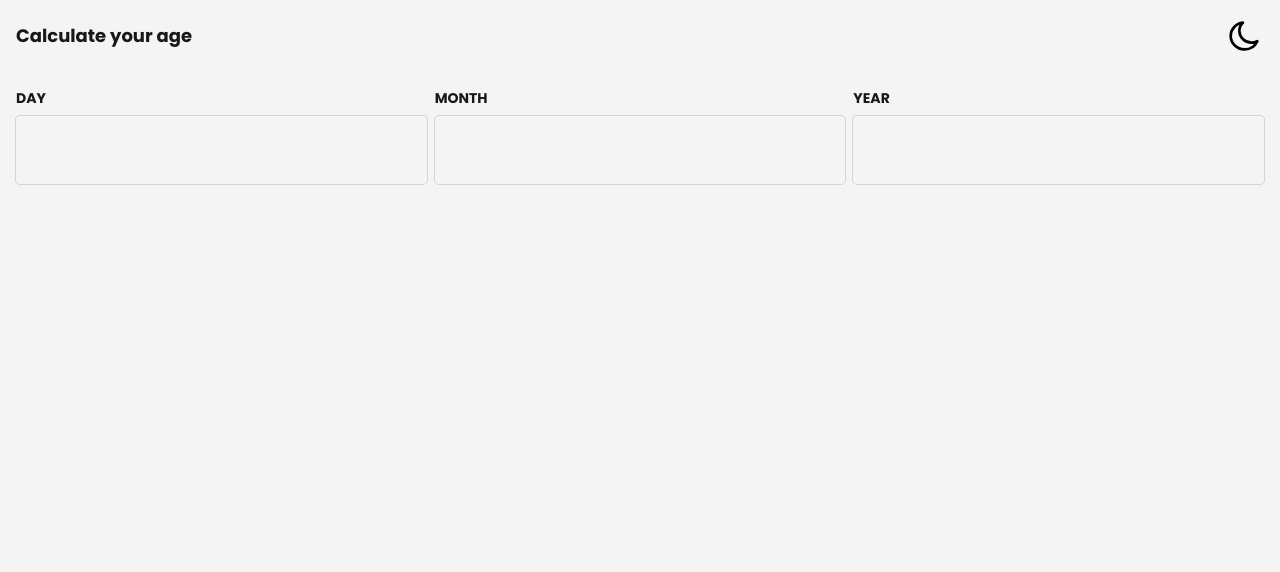
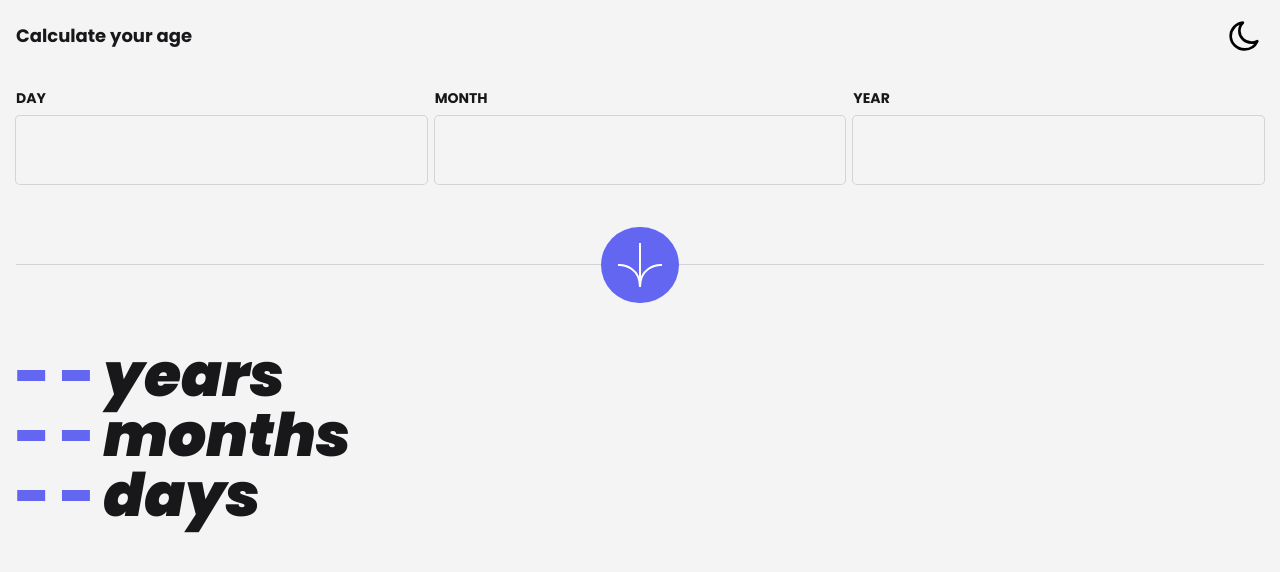
Before and after one commit to betaluis/age-calculator, a React (Vite) app: page / in a window 1280 px wide. Shown: the top 572 px of the page. Built offline with nearby package versions, Linux system fonts and the light colour scheme.

Commit message:
Creating styles for results

```diff
--- a/src/App.css
+++ b/src/App.css
@@ -1,4 +1,4 @@
-@import url('https://fonts.googleapis.com/css2?family=Poppins:wght@100;300;400;700;900&display=swap');
+@import url('https://fonts.googleapis.com/css2?family=Poppins:ital,wght@0,100;0,300;0,400;0,700;0,900;1,900&display=swap');
 
 @tailwind base;
 @tailwind components;
--- a/src/App.tsx
+++ b/src/App.tsx
@@ -1,23 +1,37 @@
-import { useContext } from "react"
+import { useContext, useState } from "react"
 import './App.css'
 
 // Components
-import ThemeIcon from './components/ThemeIcon'
-import AgeInputs from './components/AgeInputs'
+import ThemeIcon from "./components/ThemeIcon"
+import AgeInputs from "./components/AgeInputs"
+import Divider from "./components/Divider"
+import Results from "./components/Results"
+
+// Contexts
 import { ThemeContext } from './context/ThemeContext'
 
 function App() {
 
     const { isDark, toggleTheme } = useContext(ThemeContext);
 
+    const themeClasses = isDark ? "darkTheme" : "lightTheme";
+
+    const [ days, setDays ] = useState<number | undefined>(undefined)
+
     return (
-        <div className={`min-h-screen ${isDark ? "darkTheme" : "lightTheme"}`}>
+        <div className={`min-h-screen ${themeClasses}`}>
             <header className="flex justify-between items-center p-4">
                 <h1 className="font-bold text-lg">Calculate your age</h1>
                 <ThemeIcon size={40} click={toggleTheme} isDark={isDark} />
             </header>
             <main className="p-4">
-                <AgeInputs />
+                <form onSubmit={() => console.log("Submitted")}>
+                    <AgeInputs />
+                    <Divider />
+                </form>
+                <div className="pt-20">
+                    <Results />
+                </div>
             </main>
         </div>
     )
--- /dev/null
+++ b/src/components/Divider.tsx
@@ -0,0 +1,16 @@
+import { useContext } from "react"
+import { ThemeContext } from "../context/ThemeContext"
+import Arrow from "/icon-arrow.svg"
+
+const Divider = () => {
+
+    const { isDark } = useContext(ThemeContext)
+
+    return (
+        <button type="submit" className={`block w-full mt-20 h-[1px] relative ${isDark ? "lightTheme" : "bg-zinc-300"}`}>
+            <img className="bg-indigo-500 p-4 rounded-full absolute top-1/2 right-1/2 -translate-y-1/2 translate-x-1/2" src={Arrow} alt="Arrow down icon" />
+        </button>
+  )
+}
+
+export default Divider
--- /dev/null
+++ b/src/components/Results.tsx
@@ -0,0 +1,36 @@
+interface DateProps {
+    amount: number | undefined;
+    timeFrame: "years" | "months" | "days" ;
+}
+
+let days: number | undefined;
+let months: number | undefined;
+let years: number | undefined;
+
+const Date = ({ amount = undefined, timeFrame }: DateProps) => {
+
+    return (
+        <div className="">
+            {
+                amount === undefined ? (
+                    <span className="text-indigo-500 font-black text-6xl">- -</span>
+                ) : (
+                    <span className="text-indigo-500 font-black text-7xl">{amount}</span>
+                )
+            }
+            <span className="inline-block pl-2 font-black text-6xl italic">{timeFrame}</span>
+        </div>
+    )
+}
+
+const Results = () => {
+    return (
+        <div>
+            <Date amount={years} timeFrame="years" />
+            <Date amount={months} timeFrame="months" />
+            <Date amount={days} timeFrame="days" />
+        </div>
+    )
+}
+
+export default Results
--- a/src/components/ThemeIcon.tsx
+++ b/src/components/ThemeIcon.tsx
@@ -8,7 +8,7 @@ interface Props {
 
 const IconButton = ({ children, click }: { children: ReactNode, click: () => void }) => {
     return (
-        <button className="focus:ring-indigo-500 focus:outline-none focus:ring-2 rounded" onClick={click}>
+        <button className="focus-visible:ring-indigo-500 focus-visible:ring-2 focus-visible:outline-none rounded" onClick={click}>
             {children}
         </button>
     )
```
